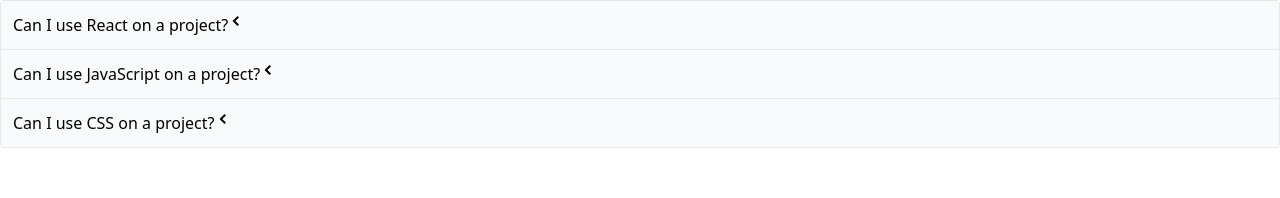
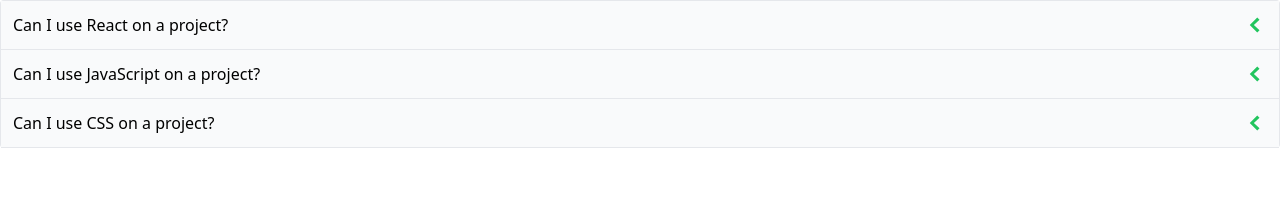
Before and after one commit to locaulker/components, a React (Create React App) app: page / in a window 1280 px wide. Shown: the top 198 px of the page. Built offline with nearby package versions, Linux system fonts and the light colour scheme.

Commit message:
updated accordion component

```diff
--- a/src/components/Accordion.js
+++ b/src/components/Accordion.js
@@ -4,21 +4,32 @@
 function Accordion({ items }) {
   const [expandedIndex, setExpandedIndex] = useState(-1)
 
+  /**
+   * 1. Note: Event handler is NOT in the map function
+   * 2. Toggling open and close accordion with if statement
+   */
   const handleClick = nextIndex => {
-    setExpandedIndex(nextIndex)
+    if (expandedIndex === nextIndex) {
+      setExpandedIndex(-1)
+    } else {
+      setExpandedIndex(nextIndex)
+    }
   }
 
+  // The map function
   const renderedItems = items.map((item, index) => {
     const isExpanded = index === expandedIndex
 
     const icon = (
-      <span>{isExpanded ? <GoChevronDown /> : <GoChevronLeft />}</span>
+      <span className="text-2xl text-green-500">
+        {isExpanded ? <GoChevronDown /> : <GoChevronLeft />}
+      </span>
     )
 
     return (
       <div key={item.id}>
         <div
-          className="flex p-3 bg-gray-50 border-b cursor-pointer"
+          className="flex justify-between p-3 bg-gray-50 border-b cursor-pointer"
           onClick={() => handleClick(index)}
         >
           {item.label}
```
